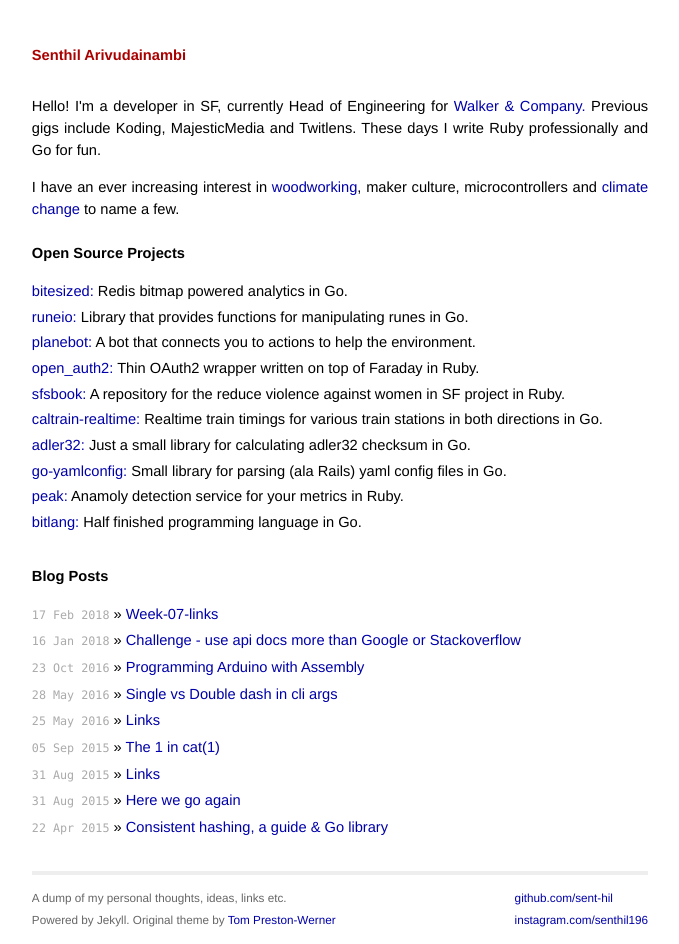
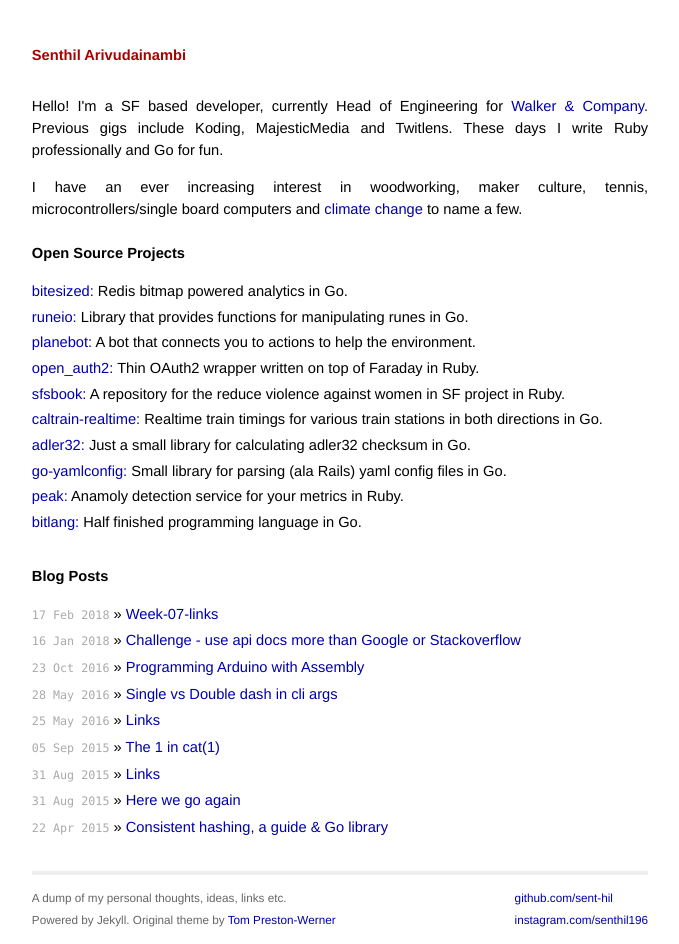
Before and after one commit to sent-hil/sent-hil.github.io, a Jekyll site: the page built from index.html, in a window 1280 px wide. Shown: the whole page, without its empty margins (300-979 px from the left). Built offline with Jekyll 4.4.1, drawn with Linux system fonts in a browser that asks for light colours.

Commit message:
update bio

```diff
--- a/index.html
+++ b/index.html
@@ -2,7 +2,7 @@
 layout: default
 title: Senthil Arivudainambi
 ---
-<p>Hello! I'm a developer in SF, currently Head of Engineering for <a target="blank" href="http://walkerandcompany.com/">Walker & Company.</a> Previous gigs include Koding, MajesticMedia and Twitlens. These days I write Ruby professionally and Go for fun.</p> I have an ever increasing interest in <a target="blank" href="https://www.instagram.com/p/BdY0dn_lAbd/?taken-by=senthil196">woodworking</a>, maker culture, microcontrollers and <a target="blank" href="https://github.com/sfbrigade/planetbot">climate change</a> to name a few.
+<p>Hello! I'm a SF based developer, currently Head of Engineering for <a target="blank" href="http://walkerandcompany.com/">Walker & Company.</a> Previous gigs include Koding, MajesticMedia and Twitlens. These days I write Ruby professionally and Go for fun.</p>I have an ever increasing interest in woodworking, maker culture, tennis, microcontrollers/single board computers and <a target="blank" href="https://github.com/sfbrigade/planetbot">climate change</a> to name a few.
 <br>
 <br>
 
```
